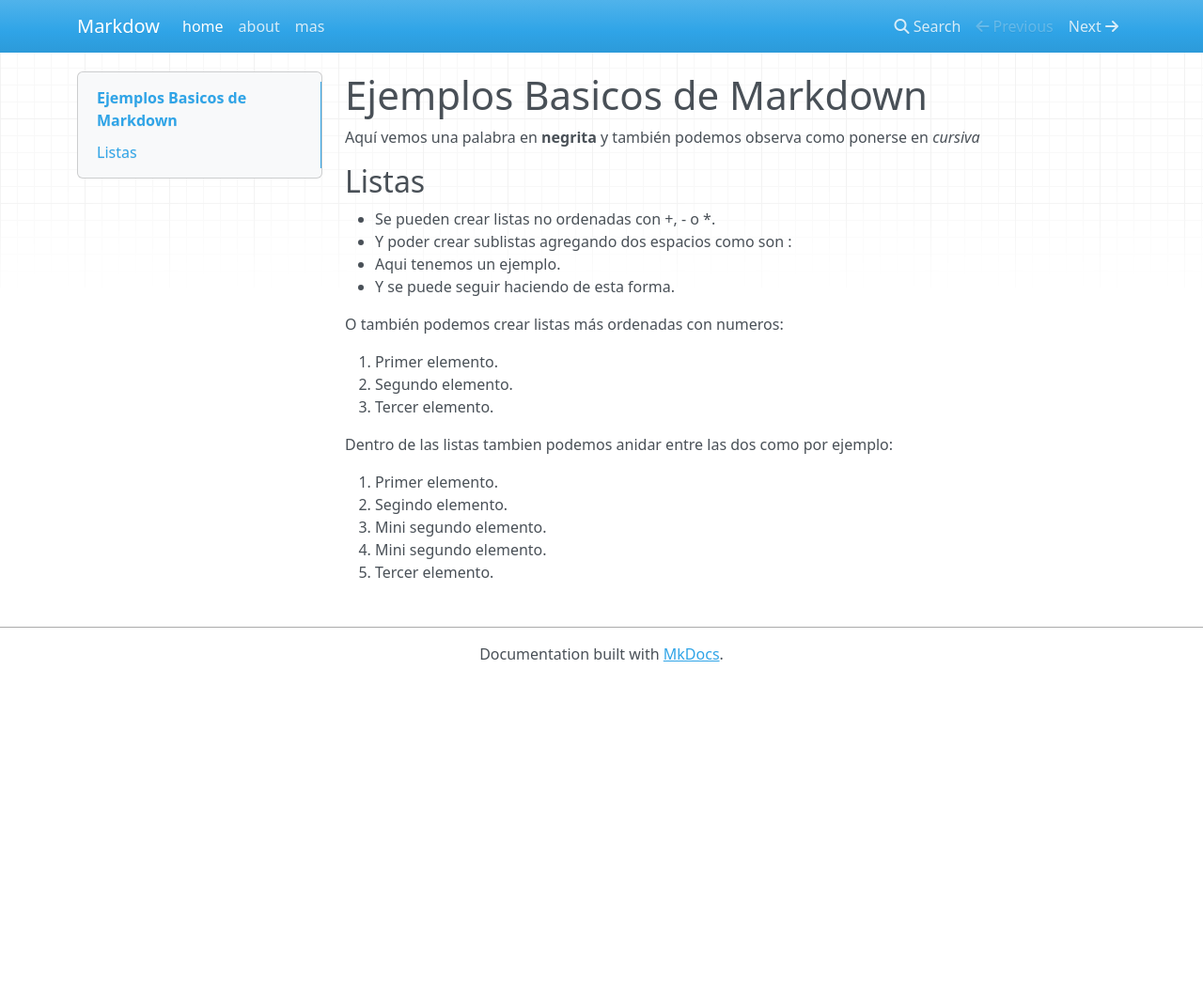
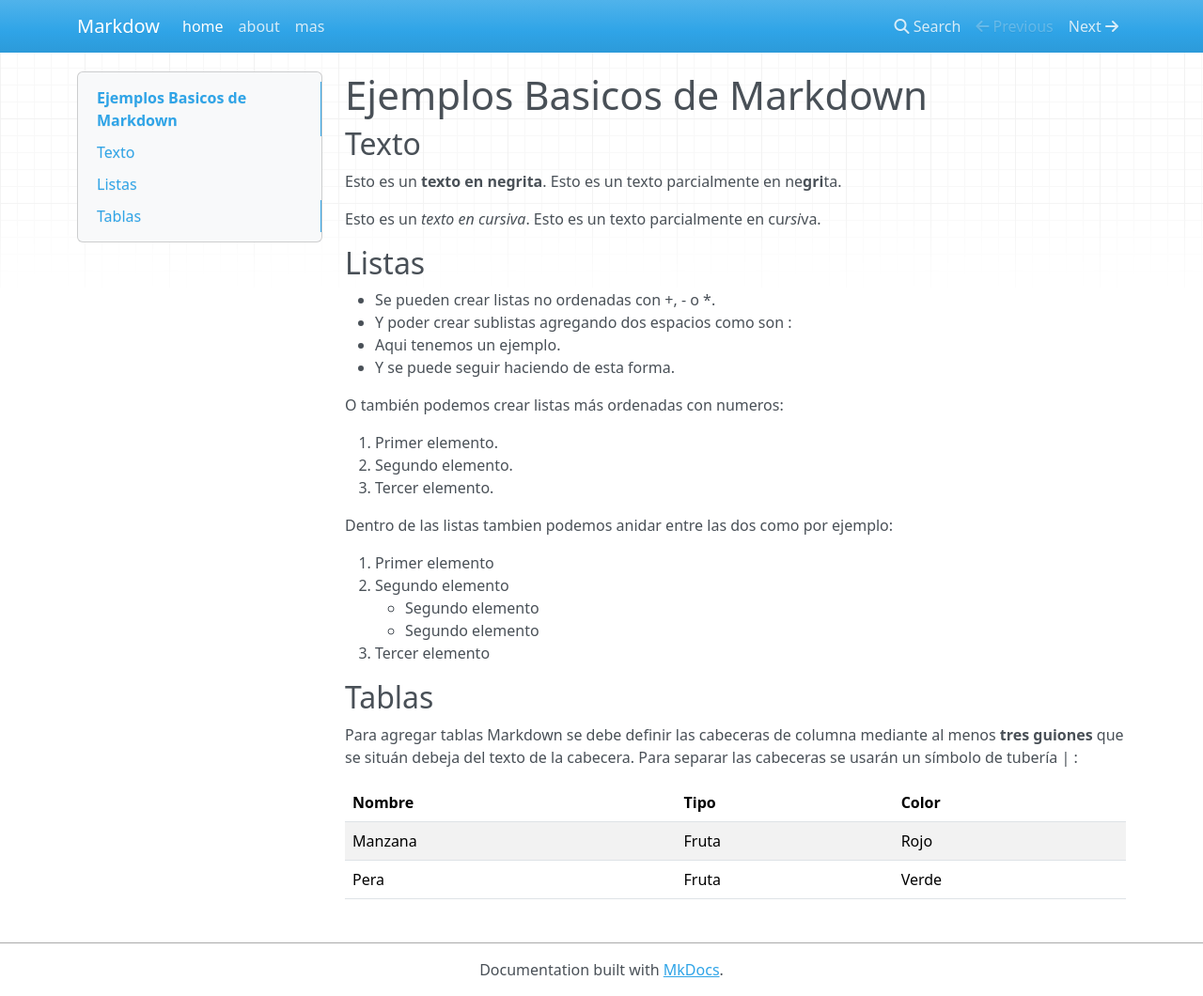
Before and after one commit to albertororu/test-md-clases, an MkDocs documentation site: the page built from docs/html.md, in a window 1280 px wide and 1060 px high. Shown: the whole window at 94% size. Built offline with MkDocs 1.6.1, drawn with Linux system fonts in a browser that asks for light colours; nearby versions of some CDN libraries.

Commit message:
cuarto cambio

```diff
--- a/docs/html.md
+++ b/docs/html.md
@@ -1,6 +1,12 @@
 # Ejemplos Basicos de Markdown
 
-Aquí vemos una palabra en **negrita**  y también podemos observa como ponerse en *cursiva*
+## Texto
+
+Esto es un **texto en negrita**.
+Esto es un texto parcialmente en ne**gri**ta.
+
+Esto es un *texto en cursiva*.
+Esto es un texto parcialmente en cu*rsi*va.
 
 ## Listas
 
@@ -17,8 +23,17 @@ O también podemos crear listas más ordenadas con numeros:
 
 Dentro de las listas tambien podemos anidar entre las dos como por ejemplo:
 
-1. Primer elemento.
-2. Segindo elemento.
-   + Mini segundo elemento.
-   + Mini segundo elemento.
-3. Tercer elemento.
+1. Primer elemento
+2. Segundo elemento
+    + Segundo elemento
+    + Segundo elemento
+3. Tercer elemento
+
+## Tablas
+
+Para agregar tablas Markdown se debe definir las cabeceras de columna mediante al menos **tres guiones** que se situán debeja del texto de la cabecera. Para separar las cabeceras se usarán un símbolo de tubería | :
+
+| Nombre     | Tipo       |  Color  |
+| ---------- | ---------- | ------- |
+| Manzana    | Fruta      | Rojo    |
+| Pera       | Fruta      | Verde   |
```
Also changed, not shown: docs/css.md (+3 -4 lines), docs/index.md (line endings or trailing spaces).
